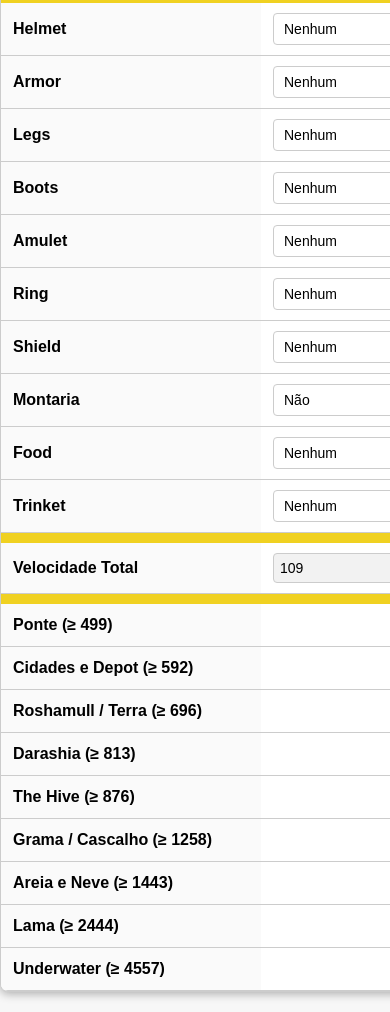
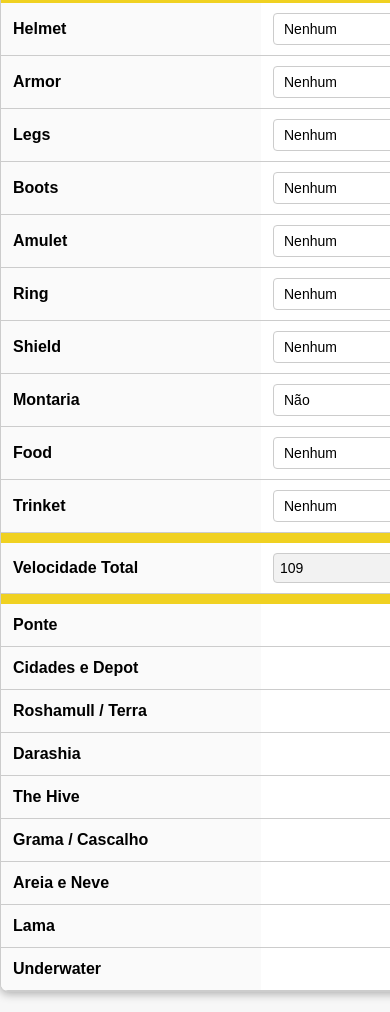
Before and after one commit to MouMac/BugSpeed, a plain HTML site: page index.html in a window 390 px wide. Shown: the part 634-1646 px from the top of the page. Drawn offline with Linux system fonts and the light colour scheme.

Commit message:
Atualiza layout responsivo, resolve conflitos e ajustes na tabela de velocidades

```diff
--- a/index.html
+++ b/index.html
@@ -175,15 +175,15 @@
 
       <!-- Sexto bloco (condições) -->
       <tr><td class="section-title" colspan="2"></td></tr>
-      <tr><td class="label-cell">Ponte (≥ 499)</td>             <td id="ponte">❌</td></tr>
-      <tr><td class="label-cell">Cidades e Depot (≥ 592)</td>   <td id="cidades">❌</td></tr>
-      <tr><td class="label-cell">Roshamull / Terra (≥ 696)</td> <td id="terra">❌</td></tr>
-      <tr><td class="label-cell">Darashia (≥ 813)</td>          <td id="darashia">❌</td></tr>
-      <tr><td class="label-cell">The Hive (≥ 876)</td>          <td id="hive">❌</td></tr>
-      <tr><td class="label-cell">Grama / Cascalho (≥ 1258)</td> <td id="grama">❌</td></tr>
-      <tr><td class="label-cell">Areia e Neve (≥ 1443)</td>     <td id="areia">❌</td></tr>
-      <tr><td class="label-cell">Lama (≥ 2444)</td>             <td id="lama">❌</td></tr>
-      <tr><td class="label-cell">Underwater (≥ 4557)</td>       <td id="underwater">❌</td></tr>
+      <tr><td class="label-cell">Ponte</td>             <td id="ponte">❌</td></tr>
+      <tr><td class="label-cell">Cidades e Depot</td>   <td id="cidades">❌</td></tr>
+      <tr><td class="label-cell">Roshamull / Terra</td> <td id="terra">❌</td></tr>
+      <tr><td class="label-cell">Darashia</td>          <td id="darashia">❌</td></tr>
+      <tr><td class="label-cell">The Hive</td>          <td id="hive">❌</td></tr>
+      <tr><td class="label-cell">Grama / Cascalho</td> <td id="grama">❌</td></tr>
+      <tr><td class="label-cell">Areia e Neve</td>     <td id="areia">❌</td></tr>
+      <tr><td class="label-cell">Lama</td>             <td id="lama">❌</td></tr>
+      <tr><td class="label-cell">Underwater</td>       <td id="underwater">❌</td></tr>
     </table>
   </div>
 
```
